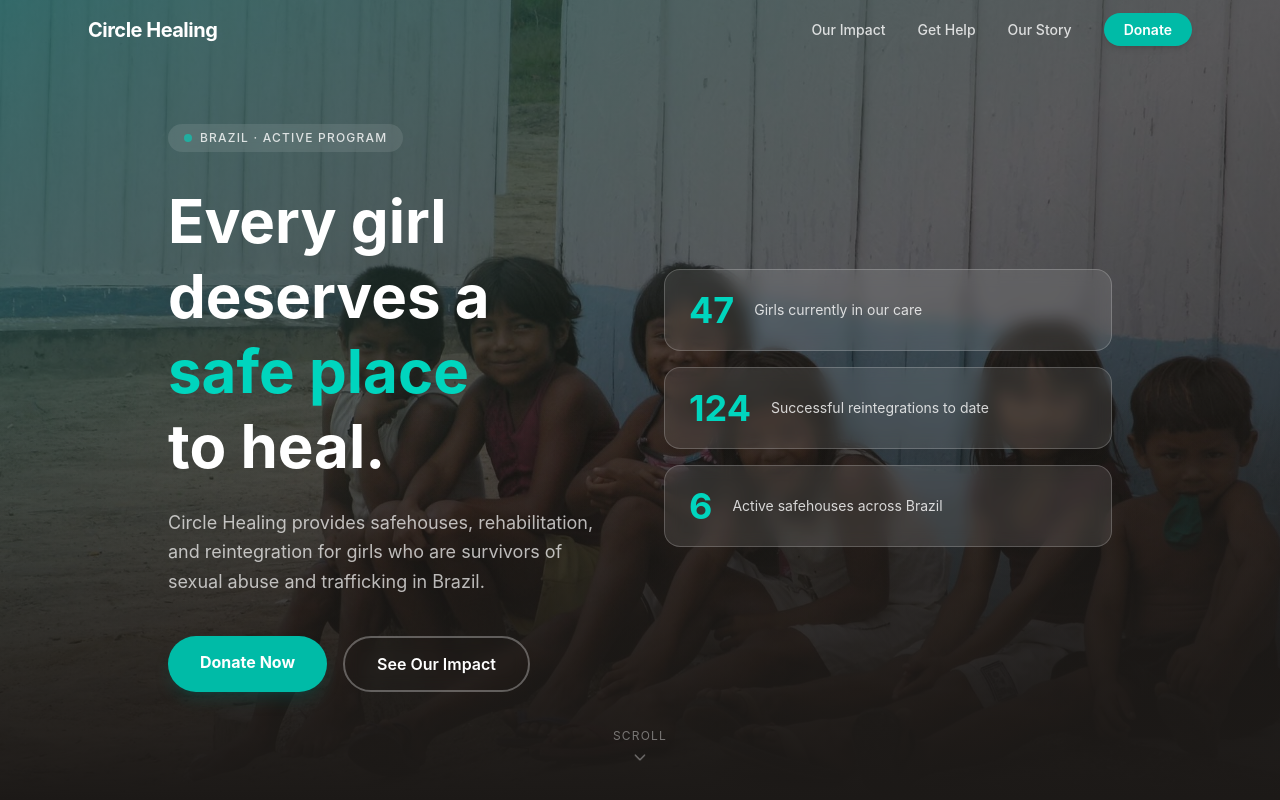
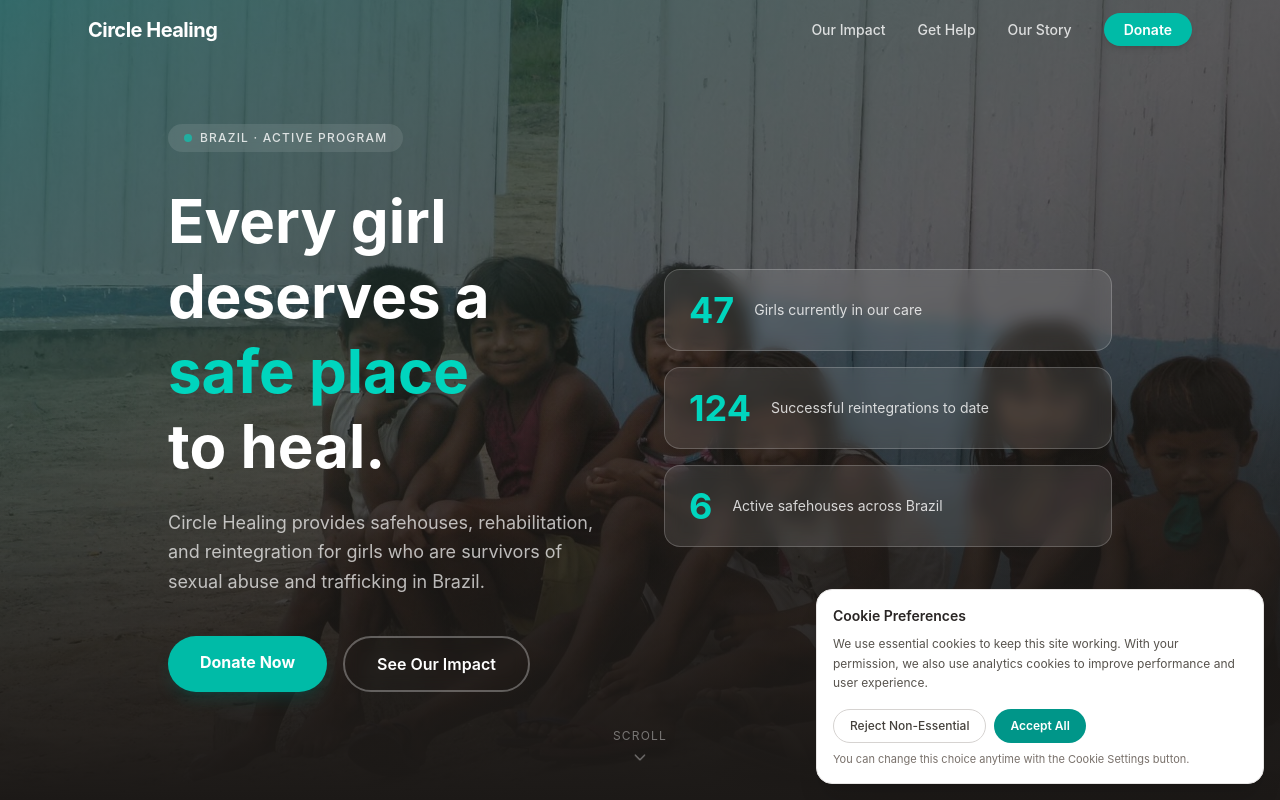
Before and after one commit to ethanmalan10/Intex-2, a React (Vite) app in the folder frontend/: page / in a window 1280 px wide. Shown: the top 800 px of the page. Built offline with nearby package versions, Linux system fonts and the light colour scheme.

Commit message:
cookie consent

```diff
--- a/frontend/src/App.tsx
+++ b/frontend/src/App.tsx
@@ -1,5 +1,11 @@
 import LandingPage from './LandingPage'
+import CookieConsent from './CookieConsent'
 
 export default function App() {
-  return <LandingPage />
+  return (
+    <>
+      <LandingPage />
+      <CookieConsent />
+    </>
+  )
 }
--- /dev/null
+++ b/frontend/src/CookieConsent.tsx
@@ -0,0 +1,66 @@
+import { useEffect, useState } from 'react'
+
+type ConsentChoice = 'accepted' | 'rejected'
+
+const STORAGE_KEY = 'cookie_consent_choice'
+
+export default function CookieConsent() {
+  const [choice, setChoice] = useState<ConsentChoice | null>(null)
+  const [open, setOpen] = useState(false)
+
+  useEffect(() => {
+    const saved = localStorage.getItem(STORAGE_KEY) as ConsentChoice | null
+    if (saved === 'accepted' || saved === 'rejected') {
+      setChoice(saved)
+      setOpen(false)
+      return
+    }
+    setOpen(true)
+  }, [])
+
+  function saveConsent(next: ConsentChoice) {
+    localStorage.setItem(STORAGE_KEY, next)
+    setChoice(next)
+    setOpen(false)
+  }
+
+  return (
+    <>
+      {open && (
+        <div className="fixed bottom-4 left-4 right-4 z-[999] md:left-auto md:max-w-md rounded-2xl border border-stone-200 bg-white p-4 shadow-xl">
+          <p className="text-sm font-semibold text-stone-800">Cookie Preferences</p>
+          <p className="mt-2 text-xs leading-relaxed text-stone-600">
+            We use essential cookies to keep this site working. With your permission, we also use
+            analytics cookies to improve performance and user experience.
+          </p>
+          <div className="mt-4 flex flex-wrap gap-2">
+            <button
+              onClick={() => saveConsent('rejected')}
+              className="rounded-full border border-stone-300 px-4 py-2 text-xs font-medium text-stone-700 hover:bg-stone-50"
+            >
+              Reject Non-Essential
+            </button>
+            <button
+              onClick={() => saveConsent('accepted')}
+              className="rounded-full bg-teal-600 px-4 py-2 text-xs font-semibold text-white hover:bg-teal-700"
+            >
+              Accept All
+            </button>
+          </div>
+          <p className="mt-2 text-[11px] text-stone-500">
+            You can change this choice anytime with the Cookie Settings button.
+          </p>
+        </div>
+      )}
+
+      {!open && choice && (
+        <button
+          onClick={() => setOpen(true)}
+          className="fixed bottom-4 right-4 z-[998] rounded-full border border-stone-300 bg-white px-4 py-2 text-xs font-medium text-stone-700 shadow hover:bg-stone-50"
+        >
+          Cookie Settings
+        </button>
+      )}
+    </>
+  )
+}
```
